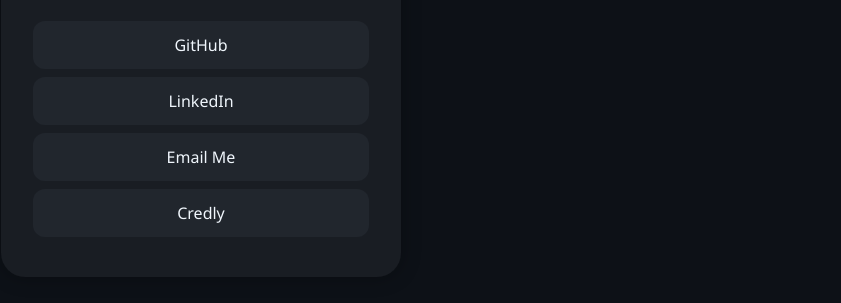
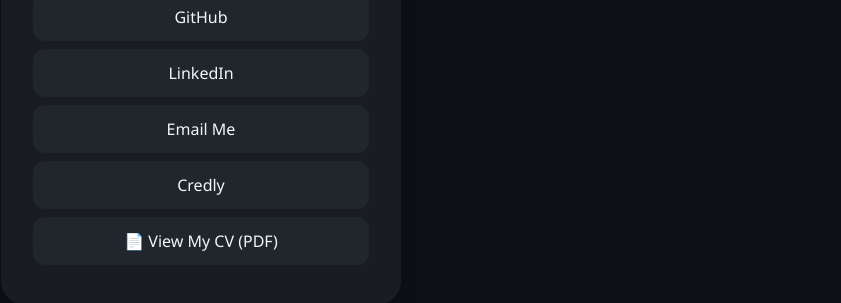
Before and after one commit to SamTT123/LinkTree, a plain HTML site: page index.html in a window 1280 px wide. Shown: the part 381-684 px from the top of the page, without its empty margins (439-1280 px from the left). Drawn offline with Linux system fonts and the light colour scheme.

Commit message:
Update index.html
cv

```diff
--- a/index.html
+++ b/index.html
@@ -19,6 +19,7 @@
       <a href="https://www.linkedin.com/in/samuel-tamu-798b25346" target="_blank" class="link-btn">LinkedIn</a>
       <a href="mailto:samueltamu.nz@gmail.com" class="link-btn">Email Me</a>
       <a href="https://www.credly.com/users/samuel-tamu" target="_blank" class="link-btn">Credly</a>
+      <a href="Samuel_Tamu_CV.pdf" target="_blank" class="link-btn">📄 View My CV (PDF)</a> <!-- New CV Link -->
     </div>
   </div>
 
```
